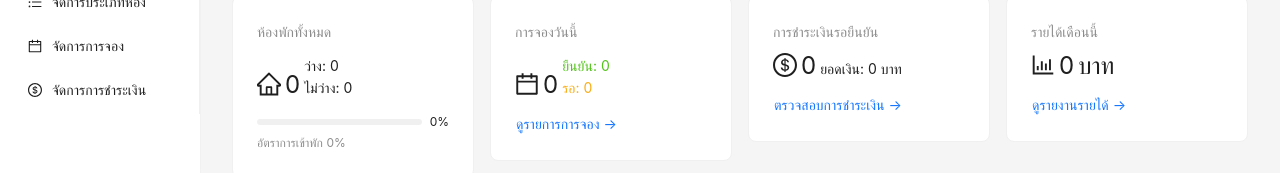
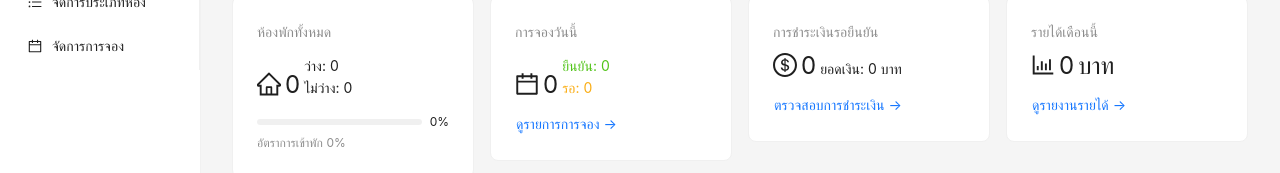
Before and after one commit to Siripoom/HotelRoom, a React (Vite) app: page /admin in a window 1280 px wide. Shown: the part 174-347 px from the top of the page. Built offline with nearby package versions, Linux system fonts and the light colour scheme; no server answers; the database is empty.

Commit message:
refactor(remvoe fiance): remove menu

```diff
--- a/src/components/layout/AdminLayout.jsx
+++ b/src/components/layout/AdminLayout.jsx
@@ -55,11 +55,11 @@ function AdminLayout() {
       icon: <CalendarOutlined />,
       label: "จัดการการจอง",
     },
-    {
-      key: "/admin/payments",
-      icon: <DollarOutlined />,
-      label: "จัดการการชำระเงิน",
-    },
+    // {
+    //   key: "/admin/payments",
+    //   icon: <DollarOutlined />,
+    //   label: "จัดการการชำระเงิน",
+    // },
   ];
 
   const getPageTitle = () => {
```
